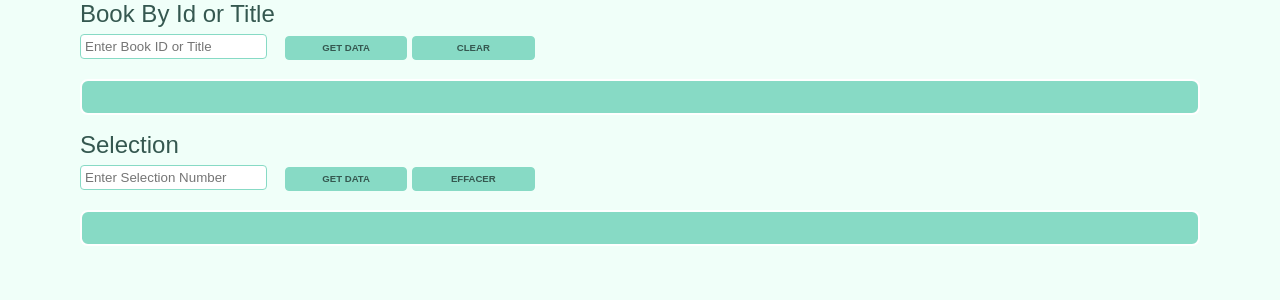
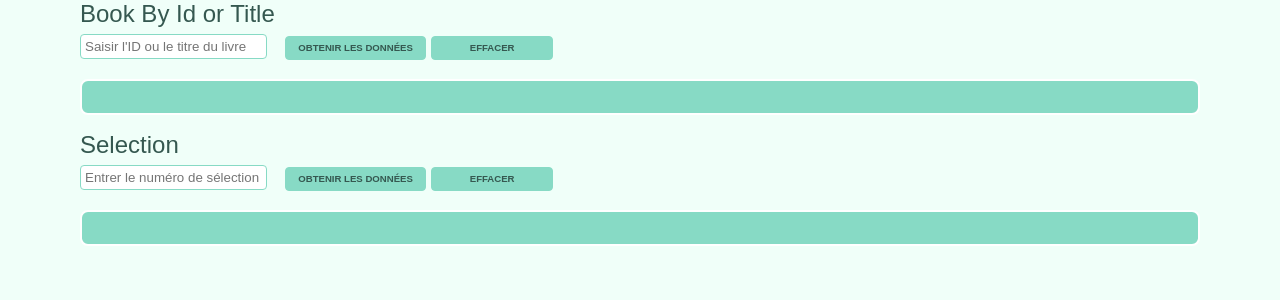
Before and after one commit to JneiraS/AG_Flask, a Flask app: page /spa_api in a window 1280 px wide. Shown: the part 16-316 px from the top of the page. Run offline with Flask 3, Linux system fonts and the light colour scheme.

Commit message:
style: amélioration du style

```diff
--- a/pg_app/static/css/style_sap.css
+++ b/pg_app/static/css/style_sap.css
@@ -20,7 +20,7 @@ body {
   padding: 1em 5em;
 }
 
- h1 {
+ h1 , .book-element h2{
  margin-bottom: .2em;
  font-weight: 100;
  color: var(--font-color-darker);
@@ -81,3 +81,23 @@ button:hover {
     background-color: var(--main-color);
     color: var(--bg-color);
 }
+
+.book-selection h2 {
+  position: relative;
+
+
+}
+
+.book-element {
+ margin: .3em;
+transition: all 1.6s;
+padding: 1em;
+}
+
+.book-element:hover {
+
+  transform: scale(1.02);
+  box-shadow: 0 2px 8px rgba(0, 0, 0, 0.15);
+  transition: transform 1.8s;
+  border-radius: 5px;
+}
--- a/pg_app/static/js/api_request.js
+++ b/pg_app/static/js/api_request.js
@@ -44,7 +44,7 @@ export class BookAPI extends AbstractAPI {
 export class SelectionAPI extends AbstractAPI {
 
   static getBookBySelection(selection) {
-    const endpoint = `api/selection/${selection}`; // Utilise l'ID pour l'API
+    const endpoint = `api/selection/${selection}`; // Utilise le numero de selection
     console.log(endpoint);
     return getData(endpoint, this.showResponse);
   }
@@ -57,12 +57,14 @@ export class SelectionAPI extends AbstractAPI {
     if (response.books) {
       Object.keys(response.books).forEach((bookTitle) => {
         const book = response.books[bookTitle];
-        html += `<h2>${bookTitle}</h2><br>`;
+        html += `<div class="book-element">`;
+        html += `<br><h2>${bookTitle}</h2><br>`;
         html += `<p><strong>ISBN:</strong> ${book.isbn}</p>`;
         html += `<p><strong>Nombre de pages:</strong> ${book.number_of_pages}</p>`;
         html += `<p><strong>Prix:</strong> ${book.price}</p>`;
         html += `<p><strong>Date de publication:</strong> ${book.publication_date}</p><br>`;
         html += `<p>${book.summary}</p>`;
+        html += `</div>`;
       });
     } else {
       html += `<p>Données non disponibles</p>`;
--- a/pg_app/templates/api.html
+++ b/pg_app/templates/api.html
@@ -8,9 +8,9 @@
 <h1>Book By Id or Title</h1>
 <div class="book-by-id-card">
     <form class="debug-form" onsubmit="requestByTitleorId.handleSendClick(event)">
-        <input type="text" name="endpoint" value="" placeholder="Enter Book ID or Title" />
-        <button type="submit" data-action="read">Get Data</button>
-        <button type="button" data-action="clear" onclick="requestByTitleorId.handleClearClick(event)">Clear</button>
+        <input type="text" name="endpoint" value="" placeholder="Saisir l'ID ou le titre du livre" />
+        <button type="submit" data-action="read">Obtenir les données</button>
+        <button type="button" data-action="clear" onclick="requestByTitleorId.handleClearClick(event)">Effacer</button>
     </form>
 
     <div class="boock-cta"></div>
@@ -19,8 +19,8 @@
 <h1>Selection</h1>
 <div class="book-selection">
     <form class="debug-form" onsubmit="requestSelection.handleSendClick(event)">
-        <input type="text" name="endpoint" value="" placeholder="Enter Selection Number" />
-        <button type="submit" data-action="read">Get Data</button>
+        <input type="text" name="endpoint" value="" placeholder="Entrer le numéro de sélection" />
+        <button type="submit" data-action="read">Obtenir les données</button>
         <button type="button" data-action="clear" onclick="requestSelection.handleClearClick(event)">Effacer</button>
     </form>
 
```
